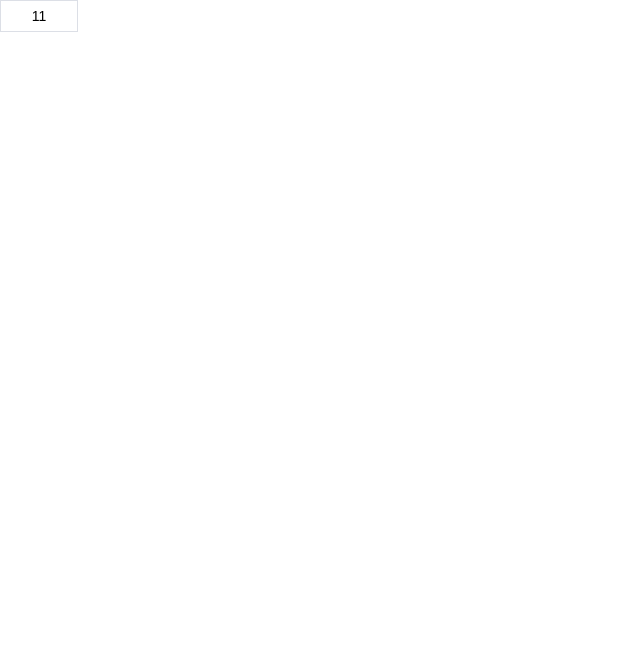
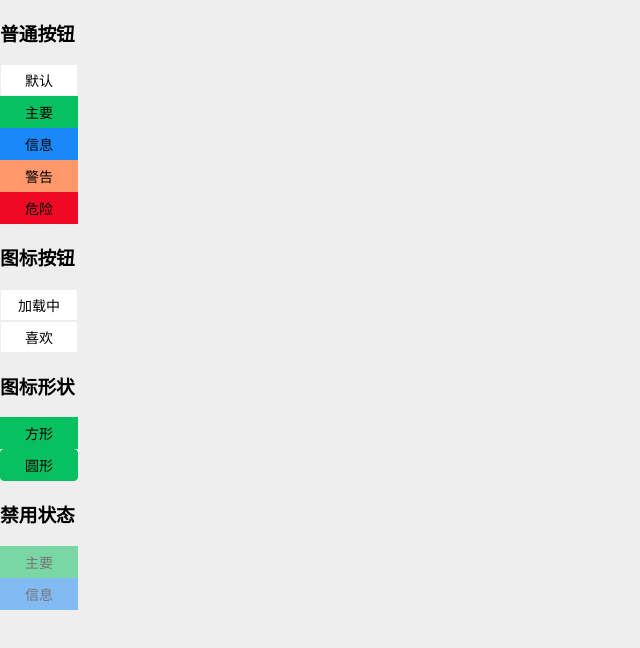
Before and after one commit to youzizi1/vue-component, a Vue app: page / in a window 1280 px wide. Shown: the top 648 px of the page, without its empty margins (0-640 px from the left). Built offline with nearby package versions, Linux system fonts and the light colour scheme; a small style sheet from the web is missing.

Commit message:
finish button component

```diff
--- a/src/App.vue
+++ b/src/App.vue
@@ -1,15 +1,47 @@
 <template>
   <div class="app">
-    <u-button>11</u-button>
+    <div class="buttons">
+      <div class="button-group">
+        <h3>普通按钮</h3>
+        <div class="button-group-content">
+          <u-button>默认</u-button>
+          <u-button type="primary">主要</u-button>
+          <u-button type="info">信息</u-button>
+          <u-button type="warn">警告</u-button>
+          <u-button type="danger">危险</u-button>
+        </div>
+      </div>
+      <div class="button-group">
+        <h3>图标按钮</h3>
+        <div class="button-group-content">
+          <u-button iconPos="left" icon="loading">加载中</u-button>
+          <u-button iconPos="left" icon="like">喜欢</u-button>
+        </div>
+      </div>
+      <div class="button-group">
+        <h3>图标形状</h3>
+        <div class="button-group-content">
+          <u-button type="primary">方形</u-button>
+          <u-button type="primary" :circle="true">圆形</u-button>
+        </div>
+      </div>
+      <div class="button-group">
+        <h3>禁用状态</h3>
+        <div class="button-group-content">
+          <u-button :disabled="true" type="primary">主要</u-button>
+          <u-button :disabled="true" type="info">信息</u-button>
+        </div>
+      </div>
+    </div>
   </div>
 </template>
 
 <script>
-import UButton from "./components/UButton.vue";
+import UButton from './components/UButton.vue'
 
 export default {
   components: {
     UButton
   }
-};
+}
 </script>
--- a/src/assets/style/button.scss
+++ b/src/assets/style/button.scss
@@ -0,0 +1,17 @@
+@font-face {
+  font-family: 'vcfont';  /* project id 1543086 */
+  src: url('//at.alicdn.com/t/font_1543086_213lt1la47j.eot');
+  src: url('//at.alicdn.com/t/font_1543086_213lt1la47j.eot?#iefix') format('embedded-opentype'),
+  url('//at.alicdn.com/t/font_1543086_213lt1la47j.woff2') format('woff2'),
+  url('//at.alicdn.com/t/font_1543086_213lt1la47j.woff') format('woff'),
+  url('//at.alicdn.com/t/font_1543086_213lt1la47j.ttf') format('truetype'),
+  url('//at.alicdn.com/t/font_1543086_213lt1la47j.svg#vcfont') format('svg');
+}
+
+.vcfont {
+  font-family: "vcfont" !important;
+  font-size: 16px;
+  font-style: normal;
+  -webkit-font-smoothing: antialiased;
+  -moz-osx-font-smoothing: grayscale;
+}
--- a/src/assets/style/common.scss
+++ b/src/assets/style/common.scss
@@ -11,3 +11,8 @@ button {
   padding: 0;
   box-sizing: border-box;
 }
+
+html,body {
+  height: 100%;
+  background-color: #eee;
+}
--- a/src/components/UButton.vue
+++ b/src/components/UButton.vue
@@ -1,12 +1,54 @@
 <template>
-  <button :class="$style.button">
-    <i class="vcfont u-settings"></i>
+  <button :class="getType" :disabled="disabled">
+    <i class="vcfont" v-if="icon" :class="getIcon"></i>
     <slot></slot>
   </button>
 </template>
 
+<script>
+export default {
+  props: {
+    type: {
+      type: String,
+      default: 'default'
+    },
+    disabled: {
+      type: Boolean,
+      default: false
+    },
+    icon: {
+      validator: val => {
+        const icons = ['loading', 'like']
+        return icons.includes(val)
+      }
+    },
+    iconPos: {
+      validator: val => {
+        const iconPosList = ['left', 'right']
+        return iconPosList.includes(val)
+      }
+    },
+    circle: {
+      type: Boolean,
+      default: false
+    }
+  },
+  computed: {
+    getType () {
+      return [`${this.$style.button}`, `${this.$style[this.type]}`, this.circle && this.$style.circle]
+    },
+    getIcon () {
+      if (this.icon === 'loading') {
+        return [`u-${this.icon}`, `${this.$style.loading}`]
+      }
+      return `u-${this.icon}`
+    }
+  }
+}
+</script>
+
 <style lang="scss" module>
-@import "../assets/style/button.scss";
+@import url("//at.alicdn.com/t/font_1543086_ogx537c21t.css");
 
 .button {
   display: flex;
@@ -14,9 +56,52 @@
   align-items: center;
   width: 78px;
   height: 32px;
-  border: 1px solid #dcdfe6;
+  border: 1px solid #ebedf0;
   background-color: #fff;
   font-size: 14px;
   cursor: pointer;
+
+  &:disabled {
+    opacity: 0.5;
+    color: #000;
+  }
+
+  &.primary {
+    background-color: #07c160;
+    border: 1px solid #07c160;
+  }
+
+  &.warn {
+    background-color: #ff976a;
+    border: 1px solid #ff976a;
+  }
+
+  &.danger {
+    background-color: #ee0a24;
+    border: 1px solid #ee0a24;
+  }
+
+  &.info {
+    background-color: #1989fa;
+    border: 1px solid #1989fa;
+  }
+
+  &.circle {
+    border-radius: 4px;
+  }
+
+  .loading {
+    font-size: 20px;
+    animation: loading 1.2s infinite linear;
+  }
+
+  @keyframes loading {
+    from {
+      transform: rotate(0deg);
+    }
+    to {
+      transform: rotate(360deg);
+    }
+  }
 }
 </style>
```
Also changed, not shown: src/main.js (+5 -5 lines).
